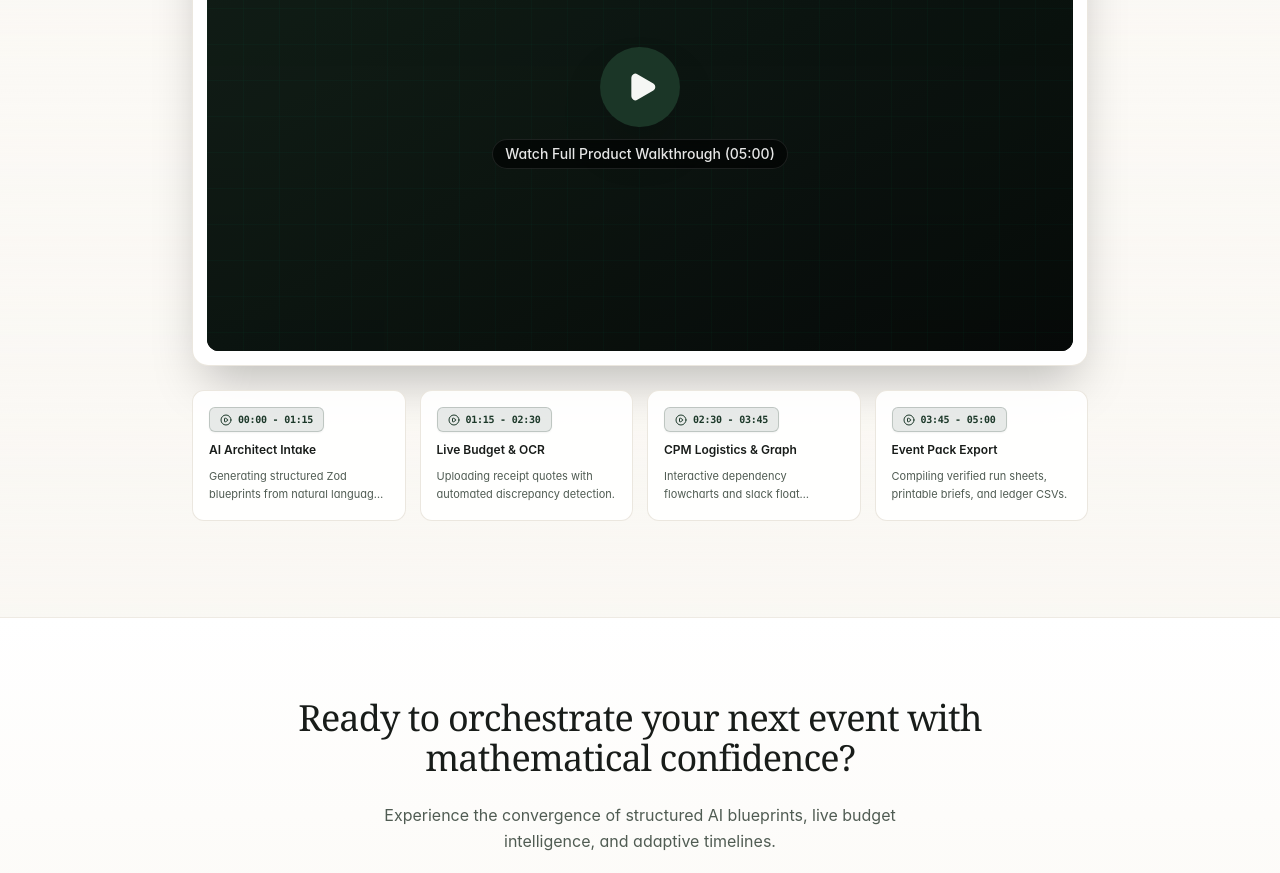
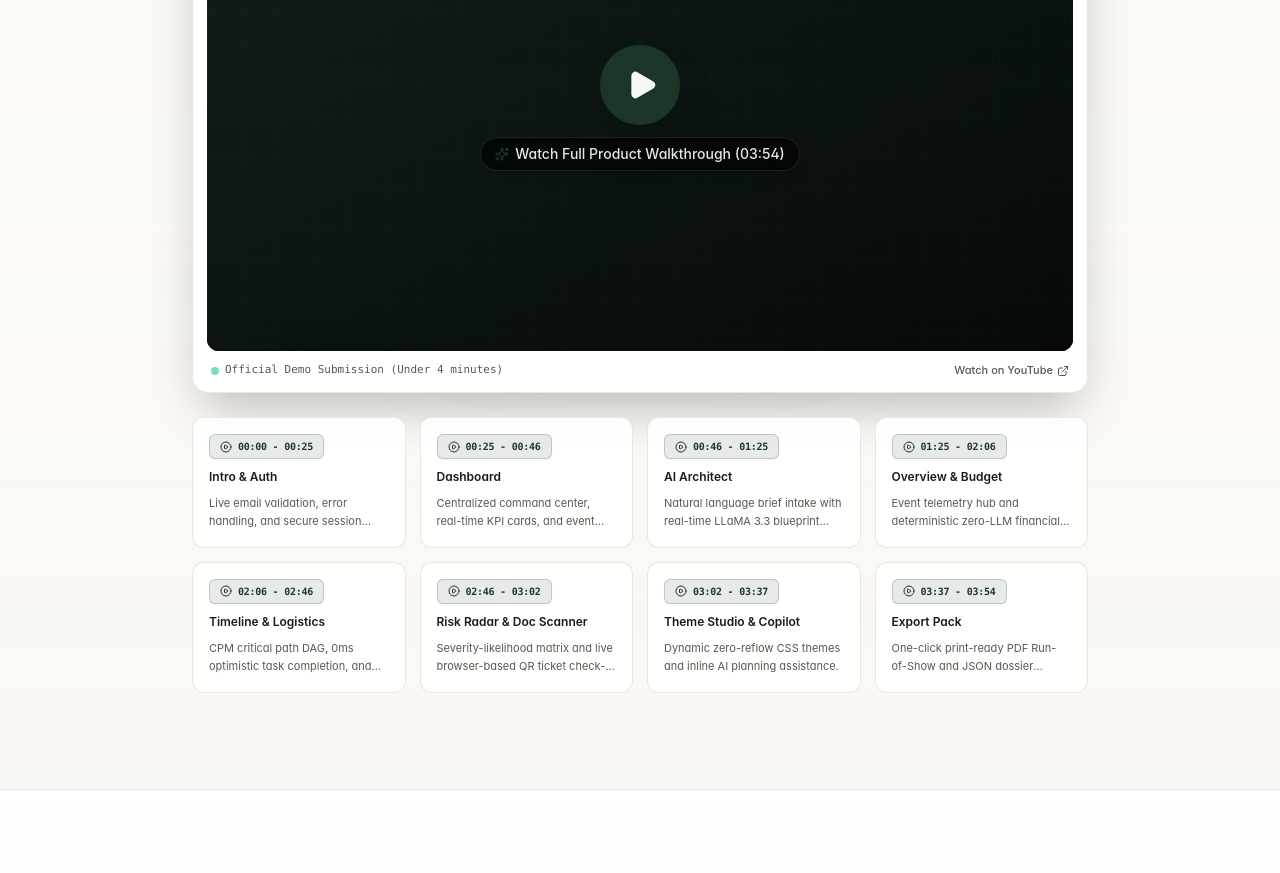
Before and after one commit to samcore07/Planista, a Next.js app: page / in a window 1280 px wide. Shown: the part 5080-5953 px from the top of the page. Built offline with nearby package versions, Linux system fonts and the light colour scheme.

Commit message:
feat: embed official submission video walkthrough with interactive chapters and timestamps

```diff
--- a/src/app/page.tsx
+++ b/src/app/page.tsx
@@ -172,29 +172,6 @@ export default function Home() {
       deliverable: "Consolidated printable event dossier, run sheets, and vendor/budget CSVs",
       icon: FileDown,
       color: "text-rose-500",
-    },
-  ];
-
-  const tutorialChapters = [
-    {
-      time: "00:00 - 01:15",
-      title: "AI Architect Intake",
-      desc: "Generating structured Zod blueprints from natural language inputs.",
-    },
-    {
-      time: "01:15 - 02:30",
-      title: "Live Budget & OCR",
-      desc: "Uploading receipt quotes with automated discrepancy detection.",
-    },
-    {
-      time: "02:30 - 03:45",
-      title: "CPM Logistics & Graph",
-      desc: "Interactive dependency flowcharts and slack float analysis.",
-    },
-    {
-      time: "03:45 - 05:00",
-      title: "Event Pack Export",
-      desc: "Compiling verified run sheets, printable briefs, and ledger CSVs.",
     },
   ];
 
@@ -572,39 +549,9 @@ export default function Home() {
               </p>
             </div>
 
-            {/* Video Frame */}
+            {/* Video Frame & Chapter Highlights */}
             <div className="relative mx-auto max-w-4xl">
-              <div className="relative rounded-2xl border border-border/80 bg-card p-2.5 sm:p-3.5 shadow-2xl backdrop-blur-xl">
-                <TutorialVideo />
-              </div>
-
-              {/* Timestamp / Chapter Highlights */}
-              <div className="grid grid-cols-1 sm:grid-cols-2 lg:grid-cols-4 gap-3.5 mt-6">
-                {tutorialChapters.map((ch, idx) => (
-                  <div
-                    key={idx}
-                    className="group relative p-4 rounded-xl border border-border/80 bg-card/90 hover:bg-card hover:border-primary/50 transition-all duration-300 hover:shadow-md text-left space-y-2.5 overflow-hidden"
-                  >
-                    {/* Top ambient hover gradient glow */}
-                    <div className="absolute top-0 left-0 right-0 h-0.5 bg-transparent group-hover:bg-gradient-to-r group-hover:from-primary/40 group-hover:via-emerald-400 group-hover:to-primary/40 transition-all duration-300" />
-
-                    {/* Visual, professional timestamp badge */}
-                    <div className="inline-flex items-center gap-1.5 px-2.5 py-1 rounded-md bg-primary/10 dark:bg-emerald-950/40 border border-primary/20 dark:border-emerald-500/30 text-primary dark:text-emerald-300 text-[10px] font-mono font-semibold tracking-tight shadow-xs transition-colors group-hover:bg-primary/20 group-hover:border-primary/40">
-                      <PlayCircle className="h-3 w-3 shrink-0 text-primary dark:text-emerald-400 transition-transform group-hover:scale-110" />
-                      <span>{ch.time}</span>
-                    </div>
-
-                    <h4 className="text-xs font-semibold text-foreground group-hover:text-primary transition-colors flex items-center justify-between">
-                      <span>{ch.title}</span>
-                      <ArrowRight className="h-3 w-3 opacity-0 -translate-x-1 group-hover:opacity-100 group-hover:translate-x-0 transition-all text-primary shrink-0" />
-                    </h4>
-
-                    <p className="text-[11px] text-muted-foreground leading-relaxed line-clamp-2">
-                      {ch.desc}
-                    </p>
-                  </div>
-                ))}
-              </div>
+              <TutorialVideo />
             </div>
           </div>
         </section>
--- a/src/components/home/tutorial-video.tsx
+++ b/src/components/home/tutorial-video.tsx
@@ -1,11 +1,71 @@
 "use client";
 
 import { useState, useEffect, useRef, useCallback } from "react";
-import { Play } from "lucide-react";
+import { Play, PlayCircle, ExternalLink, ArrowRight, Sparkles } from "lucide-react";
+
+export interface VideoChapter {
+  time: string;
+  startSeconds: number;
+  title: string;
+  desc: string;
+}
+
+export const TUTORIAL_CHAPTERS: VideoChapter[] = [
+  {
+    time: "00:00 - 00:25",
+    startSeconds: 0,
+    title: "Intro & Auth",
+    desc: "Live email validation, error handling, and secure session onboarding.",
+  },
+  {
+    time: "00:25 - 00:46",
+    startSeconds: 25,
+    title: "Dashboard",
+    desc: "Centralized command center, real-time KPI cards, and event telemetry.",
+  },
+  {
+    time: "00:46 - 01:25",
+    startSeconds: 46,
+    title: "AI Architect",
+    desc: "Natural language brief intake with real-time LLaMA 3.3 blueprint generation.",
+  },
+  {
+    time: "01:25 - 02:06",
+    startSeconds: 85,
+    title: "Overview & Budget",
+    desc: "Event telemetry hub and deterministic zero-LLM financial balance ledger.",
+  },
+  {
+    time: "02:06 - 02:46",
+    startSeconds: 126,
+    title: "Timeline & Logistics",
+    desc: "CPM critical path DAG, 0ms optimistic task completion, and manifests.",
+  },
+  {
+    time: "02:46 - 03:02",
+    startSeconds: 166,
+    title: "Risk Radar & Doc Scanner",
+    desc: "Severity-likelihood matrix and live browser-based QR ticket check-in.",
+  },
+  {
+    time: "03:02 - 03:37",
+    startSeconds: 182,
+    title: "Theme Studio & Copilot",
+    desc: "Dynamic zero-reflow CSS themes and inline AI planning assistance.",
+  },
+  {
+    time: "03:37 - 03:54",
+    startSeconds: 217,
+    title: "Export Pack",
+    desc: "One-click print-ready PDF Run-of-Show and JSON dossier backup.",
+  },
+];
 
 export function TutorialVideo() {
   const [isPlaying, setIsPlaying] = useState(false);
+  const [activeSeconds, setActiveSeconds] = useState(0);
   const iframeRef = useRef<HTMLIFrameElement>(null);
+  const containerRef = useRef<HTMLDivElement>(null);
 
   const stopAndResetToScratch = useCallback(() => {
     if (iframeRef.current) {
@@ -20,6 +80,7 @@ export function TutorialVideo() {
       }
     }
     setIsPlaying(false);
+    setActiveSeconds(0);
   }, []);
 
   // 1. Intercept link navigations before DOM unmount to immediately kill audio/video and reset
@@ -30,7 +91,7 @@ export function TutorialVideo() {
 
       try {
         const url = new URL(link.href, window.location.href);
-        // If navigating to another internal page (not just on-page hash jump)
+        // If navigating to another internal page (not on-page hash jump)
         if (url.origin === window.location.origin && url.pathname !== window.location.pathname) {
           stopAndResetToScratch();
         }
@@ -63,16 +124,51 @@ export function TutorialVideo() {
     };
   }, [isPlaying]);
 
+  const handlePlayChapter = (seconds: number) => {
+    setActiveSeconds(seconds);
+    if (!isPlaying) {
+      setIsPlaying(true);
+    } else if (iframeRef.current) {
+      try {
+        iframeRef.current.contentWindow?.postMessage(
+          JSON.stringify({ event: "command", func: "seekTo", args: [seconds, true] }),
+          "*"
+        );
+        iframeRef.current.contentWindow?.postMessage(
+          JSON.stringify({ event: "command", func: "playVideo", args: "" }),
+          "*"
+        );
+      } catch {
+        // Ignore cross-origin errors
+      }
+    }
+
+    if (containerRef.current) {
+      const rect = containerRef.current.getBoundingClientRect();
+      if (rect.top < 80 || rect.bottom > window.innerHeight) {
+        containerRef.current.scrollIntoView({ behavior: "smooth", block: "center" });
+      }
+    }
+  };
+
+  const embedUrl = `https://www.youtube-nocookie.com/embed/nCGiojMqvQI?autoplay=1&start=${activeSeconds}&rel=0&modestbranding=1&enablejsapi=1`;
+
   return (
+    <div className="space-y-6">
+      {/* Video Container Frame */}
+      <div
+        ref={containerRef}
+        className="relative rounded-2xl border border-border/80 bg-card p-2.5 sm:p-3.5 shadow-2xl backdrop-blur-xl"
+      >
         <div className="relative w-full aspect-video rounded-xl overflow-hidden bg-black/95 shadow-inner">
           {!isPlaying ? (
             <button
               type="button"
-          onClick={() => setIsPlaying(true)}
+              onClick={() => handlePlayChapter(0)}
               aria-label="Play Planista video tutorial walkthrough"
               className="group absolute inset-0 w-full h-full flex flex-col items-center justify-center bg-gradient-to-t from-black/80 via-black/40 to-black/30 hover:from-black/70 hover:via-black/30 transition-all cursor-pointer z-10 focus-visible:outline-none focus-visible:ring-2 focus-visible:ring-primary focus-visible:ring-offset-2"
             >
-          {/* Zero-Weight Blueprint Canvas Preview (No external HTTP / DNS / decode overhead) */}
+              {/* Zero-Weight Blueprint Canvas Preview */}
               <div className="absolute inset-0 bg-gradient-to-br from-[#14231b] via-[#0d1712] to-[#070b09] flex items-center justify-center opacity-90">
                 <svg className="w-full h-full opacity-25" xmlns="http://www.w3.org/2000/svg" aria-hidden="true">
                   <defs>
@@ -88,20 +184,89 @@ export function TutorialVideo() {
               <div className="relative z-10 flex items-center justify-center h-16 w-16 sm:h-20 sm:w-20 rounded-full bg-primary/95 text-primary-foreground shadow-2xl group-hover:scale-110 group-hover:bg-primary transition-all duration-300">
                 <Play className="h-7 w-7 sm:h-8 sm:w-8 fill-current ml-1" />
               </div>
-          <span className="relative z-10 mt-3 text-xs sm:text-sm font-medium text-white/90 group-hover:text-white transition-colors bg-black/60 px-3 py-1 rounded-full backdrop-blur-sm border border-white/10">
-            Watch Full Product Walkthrough (05:00)
+              <span className="relative z-10 mt-3 text-xs sm:text-sm font-medium text-white/90 group-hover:text-white transition-colors bg-black/60 px-3.5 py-1.5 rounded-full backdrop-blur-sm border border-white/10 flex items-center gap-1.5 shadow-lg">
+                <Sparkles className="h-3.5 w-3.5 text-primary" />
+                Watch Full Product Walkthrough (03:54)
               </span>
             </button>
           ) : (
             <iframe
               ref={iframeRef}
               className="w-full h-full border-0"
-          src="https://www.youtube-nocookie.com/embed/dQw4w9WgXcQ?autoplay=1&rel=0&modestbranding=1&enablejsapi=1"
+              src={embedUrl}
               title="Planista Product Tutorial & Walkthrough"
               allow="accelerometer; autoplay; clipboard-write; encrypted-media; gyroscope; picture-in-picture; web-share"
               allowFullScreen
             />
           )}
         </div>
+
+        {/* Video Subtitle & Quick Link */}
+        <div className="mt-3 px-1 flex flex-col sm:flex-row sm:items-center justify-between gap-2 text-xs text-muted-foreground">
+          <span className="inline-flex items-center gap-1.5 font-mono text-[11px]">
+            <span className="h-2 w-2 rounded-full bg-emerald-500 animate-pulse" />
+            Official Demo Submission (Under 4 minutes)
+          </span>
+          <a
+            href="https://youtu.be/nCGiojMqvQI"
+            target="_blank"
+            rel="noopener noreferrer"
+            className="inline-flex items-center gap-1 hover:text-primary transition-colors text-[11px] font-medium"
+          >
+            Watch on YouTube
+            <ExternalLink className="h-3 w-3" />
+          </a>
+        </div>
+      </div>
+
+      {/* Timestamp / Chapter Highlights */}
+      <div className="grid grid-cols-1 sm:grid-cols-2 lg:grid-cols-4 gap-3.5">
+        {TUTORIAL_CHAPTERS.map((ch, idx) => {
+          const isActive = isPlaying && activeSeconds === ch.startSeconds;
+          return (
+            <button
+              type="button"
+              key={idx}
+              onClick={() => handlePlayChapter(ch.startSeconds)}
+              className={`group relative p-4 rounded-xl border text-left space-y-2.5 overflow-hidden transition-all duration-300 cursor-pointer ${
+                isActive
+                  ? "border-primary bg-primary/10 shadow-md ring-1 ring-primary/40"
+                  : "border-border/80 bg-card/90 hover:bg-card hover:border-primary/50 hover:shadow-md"
+              }`}
+            >
+              {/* Top ambient hover gradient glow */}
+              <div
+                className={`absolute top-0 left-0 right-0 h-0.5 transition-all duration-300 ${
+                  isActive
+                    ? "bg-gradient-to-r from-primary via-emerald-400 to-primary"
+                    : "bg-transparent group-hover:bg-gradient-to-r group-hover:from-primary/40 group-hover:via-emerald-400 group-hover:to-primary/40"
+                }`}
+              />
+
+              {/* Visual timestamp badge */}
+              <div
+                className={`inline-flex items-center gap-1.5 px-2.5 py-1 rounded-md text-[10px] font-mono font-semibold tracking-tight shadow-xs transition-colors ${
+                  isActive
+                    ? "bg-primary text-primary-foreground border border-primary"
+                    : "bg-primary/10 dark:bg-emerald-950/40 border border-primary/20 dark:border-emerald-500/30 text-primary dark:text-emerald-300 group-hover:bg-primary/20 group-hover:border-primary/40"
+                }`}
+              >
+                <PlayCircle className="h-3 w-3 shrink-0" />
+                <span>{ch.time}</span>
+              </div>
+
+              <h4 className="text-xs font-semibold text-foreground group-hover:text-primary transition-colors flex items-center justify-between">
+                <span>{ch.title}</span>
+                <ArrowRight className="h-3 w-3 opacity-0 -translate-x-1 group-hover:opacity-100 group-hover:translate-x-0 transition-all text-primary shrink-0" />
+              </h4>
+
+              <p className="text-[11px] text-muted-foreground leading-relaxed line-clamp-2">
+                {ch.desc}
+              </p>
+            </button>
+          );
+        })}
+      </div>
+    </div>
   );
 }
```
Also changed, not shown: 1 other file (tests, documents, lock files or other folders). Lines whose indentation alone changed are shown as unchanged.
